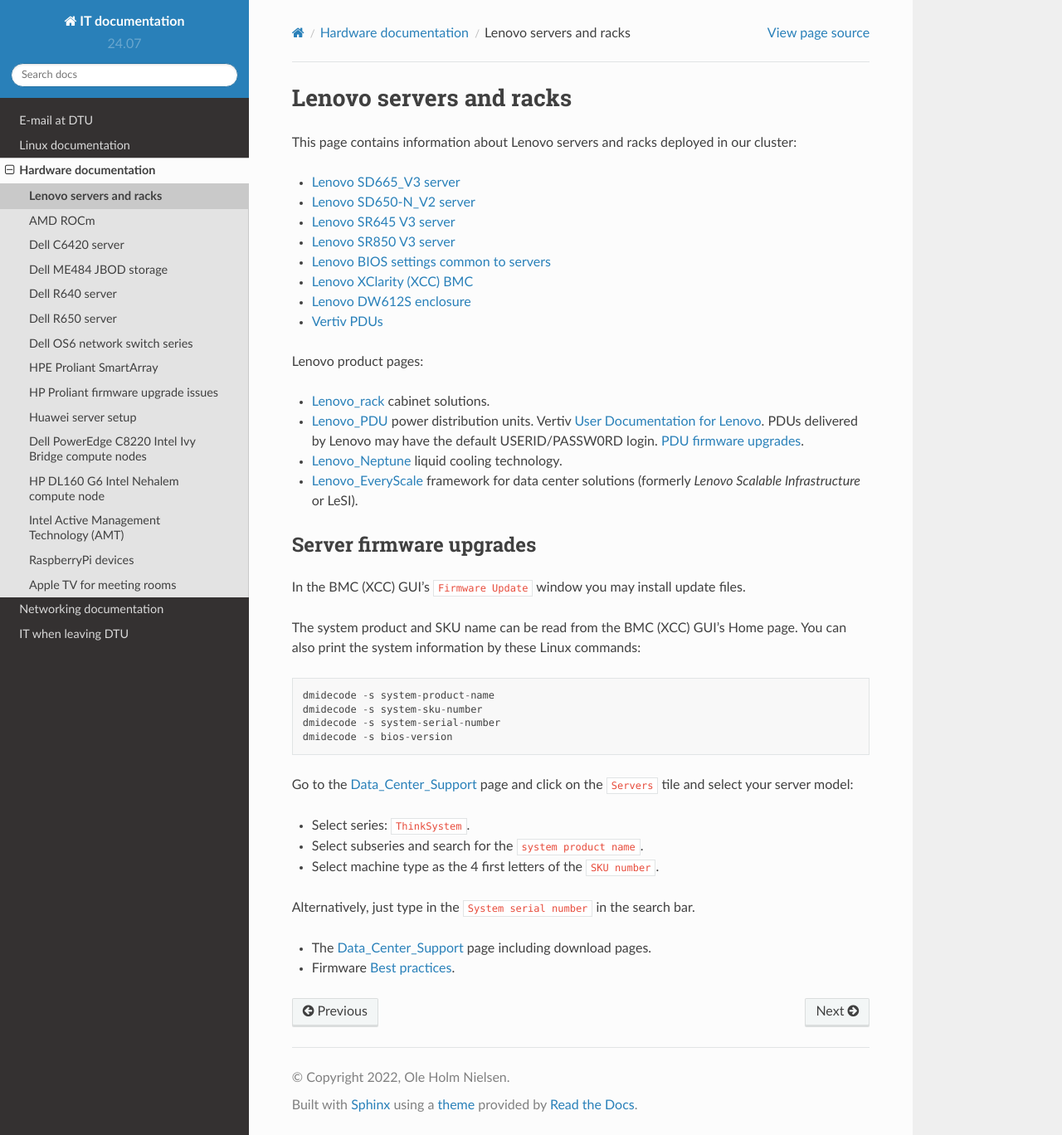
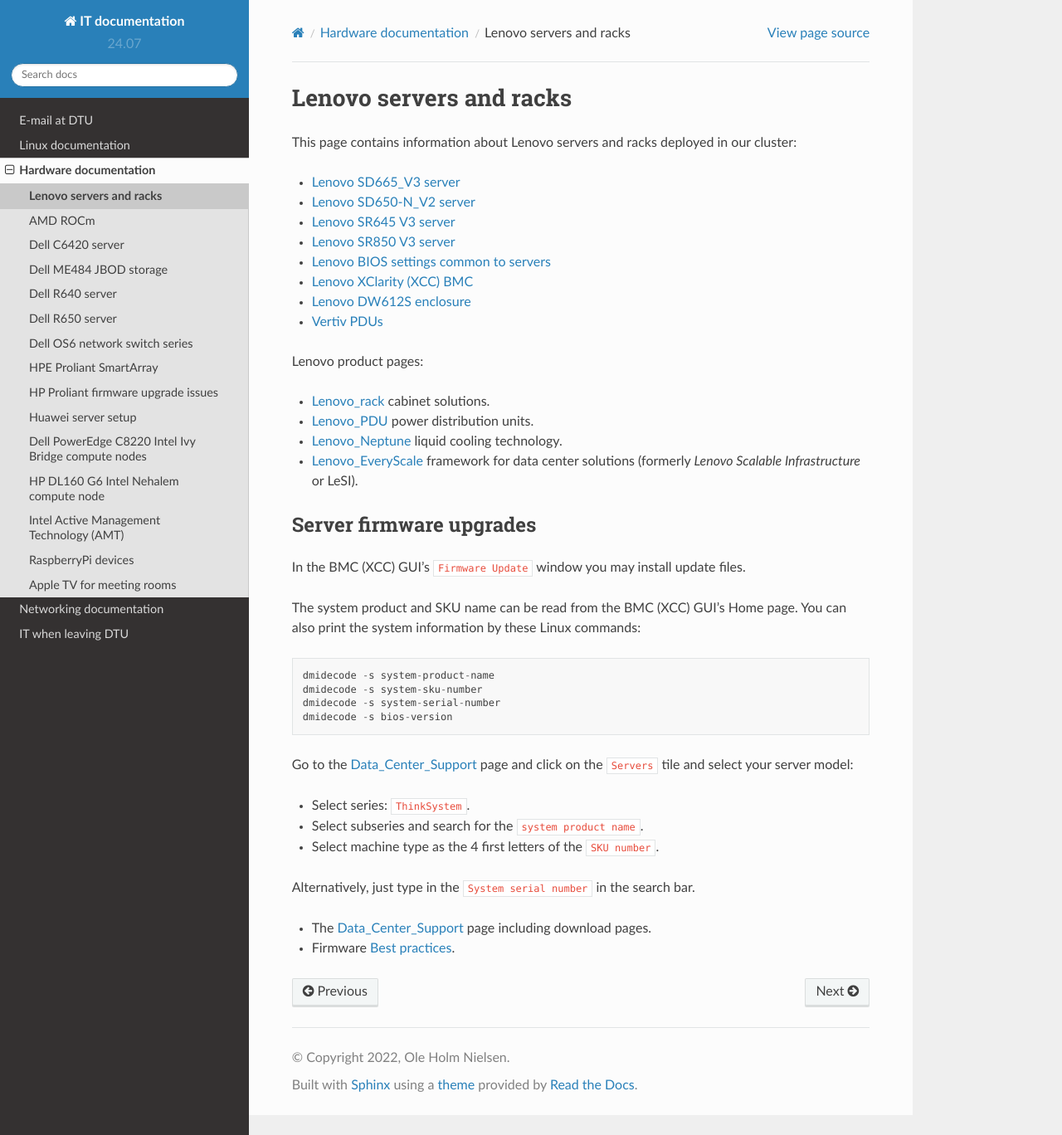
Before and after one commit to OleHolmNielsen/ITwiki, a Sphinx documentation site: the page built from docs/Lenovo_servers_and_racks.rst, in a window 1280 px wide and 1368 px high. Shown: the whole window at 83% size. Built offline with Sphinx 7.4.7 and the Read the Docs theme 2.0.0, drawn with Linux system fonts in a browser that asks for light colours.

Commit message:
Minor edits

```diff
--- a/docs/Lenovo_servers_and_racks.rst
+++ b/docs/Lenovo_servers_and_racks.rst
@@ -20,9 +20,6 @@
 
 * Lenovo_rack_ cabinet solutions.
 * Lenovo_PDU_ power distribution units.
-  Vertiv `User Documentation for Lenovo <https://www.vertiv.com/en-us/support/avocent-support-lenovo/>`_.
-  PDUs delivered by Lenovo may have the default USERID/PASSW0RD login.
-  `PDU firmware upgrades <https://www.vertiv.com/en-us/support/software-download/power-distribution/geist-upgradeable-series-v6-firmware/>`_.
 * Lenovo_Neptune_ liquid cooling technology.
 * Lenovo_EveryScale_ framework for data center solutions (formerly *Lenovo Scalable Infrastructure* or LeSI).
 
--- a/docs/Vertiv_PDU.rst
+++ b/docs/Vertiv_PDU.rst
@@ -19,7 +19,7 @@
 Configuration
 ==============
 
-In the `System` menu make the following configurations:
+In the **System** menu make the following configurations:
 
 * **Network:** Set an appropriate *Hostname* for the PDU.
 
```
Also changed, not shown: other parts of docs/Vertiv_PDU.rst (+1 -1 lines).
